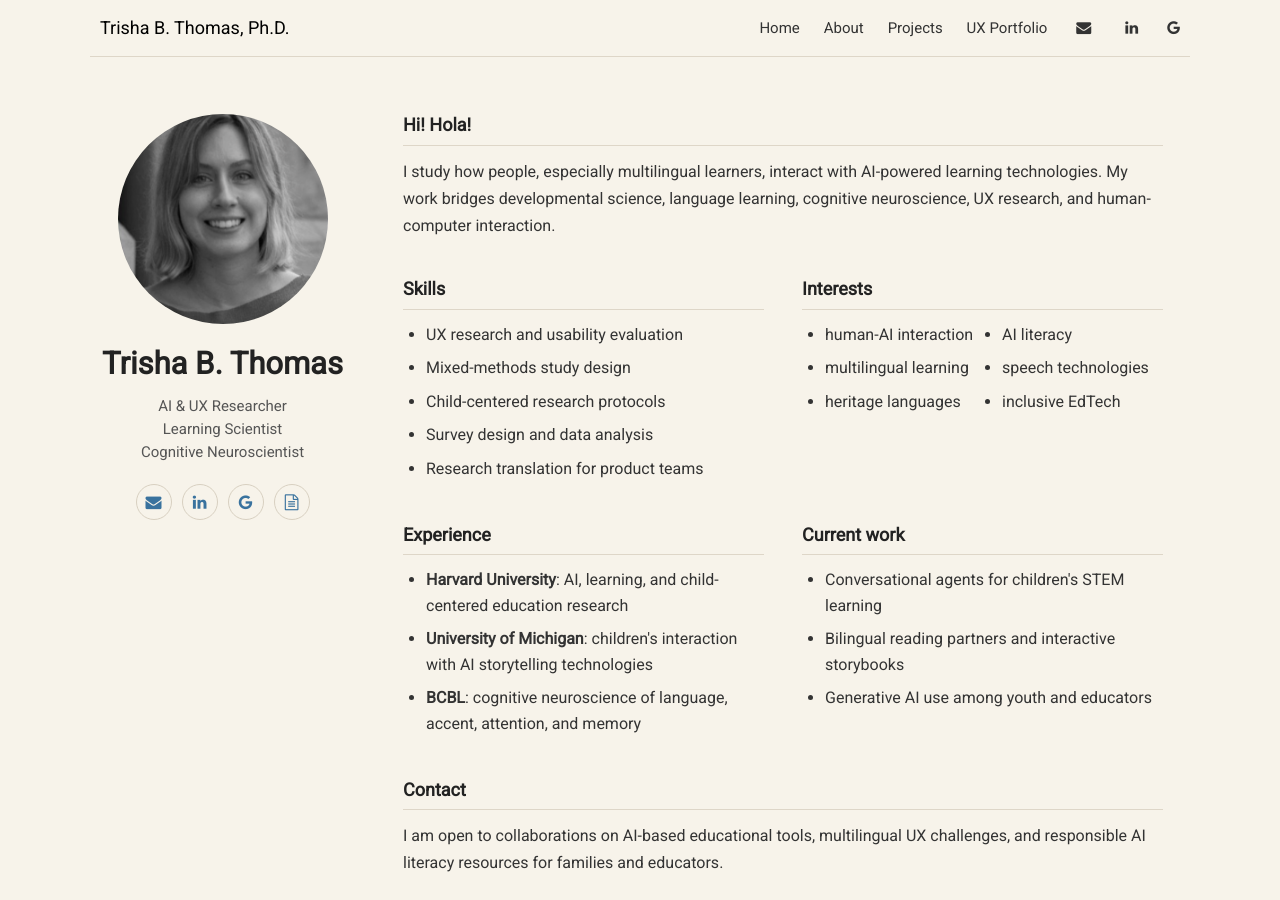
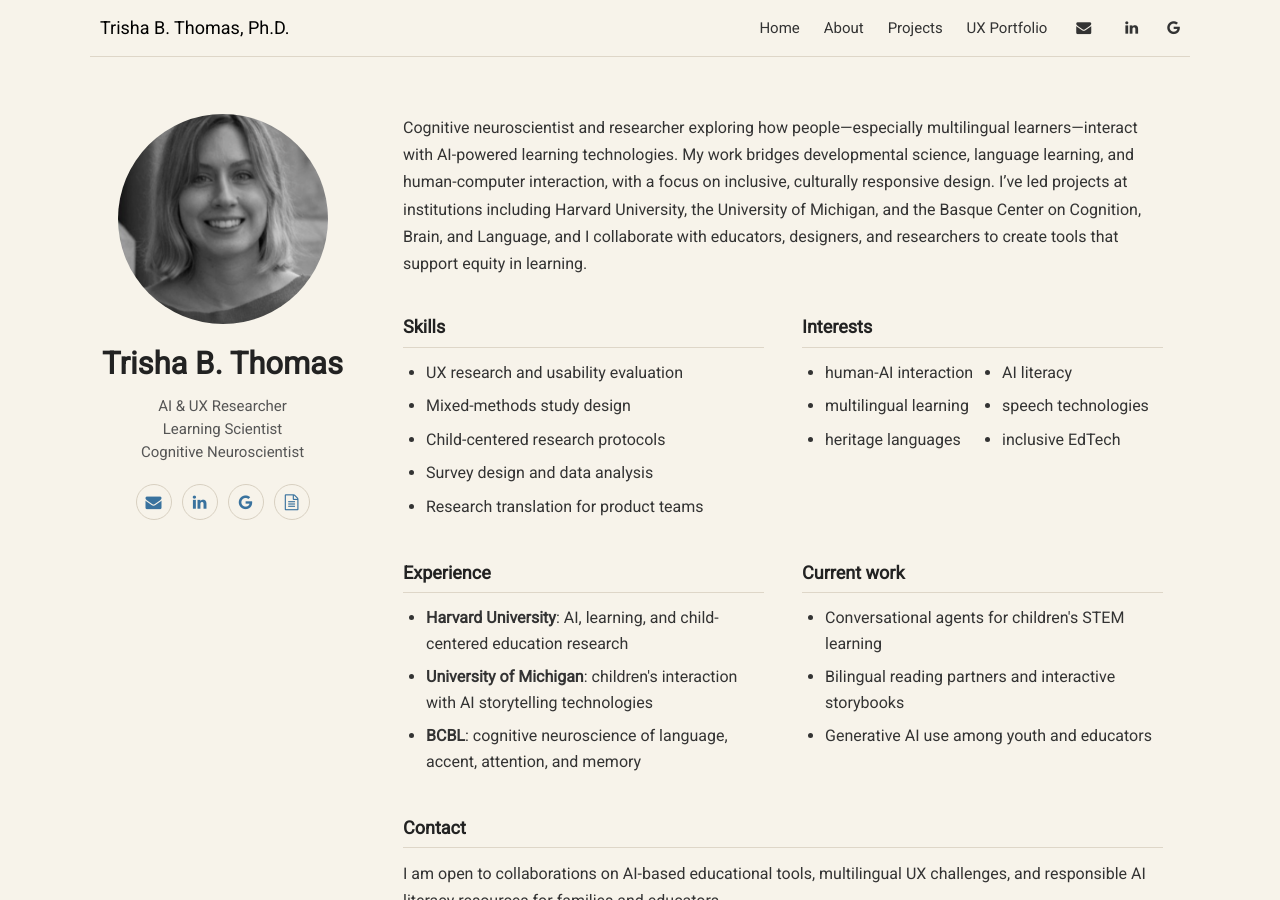
Before and after one commit to tthomas840/tthomas840.github.io, a Jekyll site: the page built from index.html, in a window 1280 px wide and 900 px high. Built offline with Jekyll 4.4.1, drawn with Linux system fonts in a browser that asks for light colours; nearby versions of some CDN libraries; the list of posts is cut into pages by our own code.

Commit message:
Update homepage intro copy

```diff
--- a/_layouts/home.html
+++ b/_layouts/home.html
@@ -18,11 +18,13 @@ title: Home
 
   <article class="quick-info">
     <section class="quick-intro">
-      <h4>Hi! Hola!</h4>
       <p>
-        I study how people, especially multilingual learners, interact with AI-powered learning
-        technologies. My work bridges developmental science, language learning, cognitive neuroscience,
-        UX research, and human-computer interaction.
+        Cognitive neuroscientist and researcher exploring how people—especially multilingual learners—interact
+        with AI-powered learning technologies. My work bridges developmental science, language learning,
+        and human-computer interaction, with a focus on inclusive, culturally responsive design. I’ve led
+        projects at institutions including Harvard University, the University of Michigan, and the Basque
+        Center on Cognition, Brain, and Language, and I collaborate with educators, designers, and researchers
+        to create tools that support equity in learning.
       </p>
     </section>
 
```
